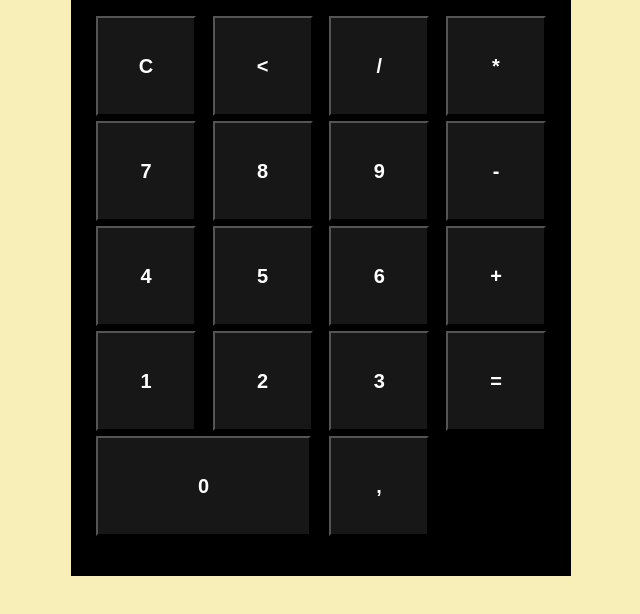
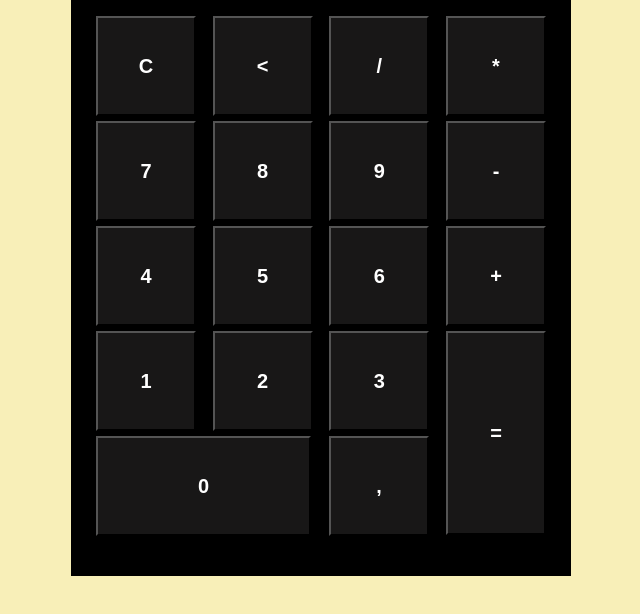
Before and after one commit to joaovxsantos/Calculadora, a plain HTML site: page index.html in a window 1280 px wide. Shown: the part 174-788 px from the top of the page, without its empty margins (319-959 px from the left). Drawn offline with Linux system fonts and the light colour scheme.

Commit message:
style ok

```diff
--- a/index.html
+++ b/index.html
@@ -45,7 +45,7 @@
                 <button>1</button>
                 <button>2</button>
                 <button>3</button>
-                <button>=</button>
+                <button id="equal">=</button>
             </div>
 
             <div class="card-diferent">
--- a/style.css
+++ b/style.css
@@ -42,14 +42,12 @@ body {
   flex-direction: column;
   gap: 5px;
 }
-/* box-shadow: 0 0 5px rgba(0,0,0,0.3); */
 
 .buttons-calc .card {
-  /* background: green; */
   display: flex;
   justify-content: space-between;
-  align-items: center;
-  gap: 10px;
+  gap: 15px;
+  height: 100px;
 }
 
 .buttons-calc button {
@@ -69,6 +67,9 @@ body {
   width: 74%;
 }
 
+.card #equal {
+  height: 204px;
+}
 .card-diferent #zero {
   width: 215px;
 }
```
